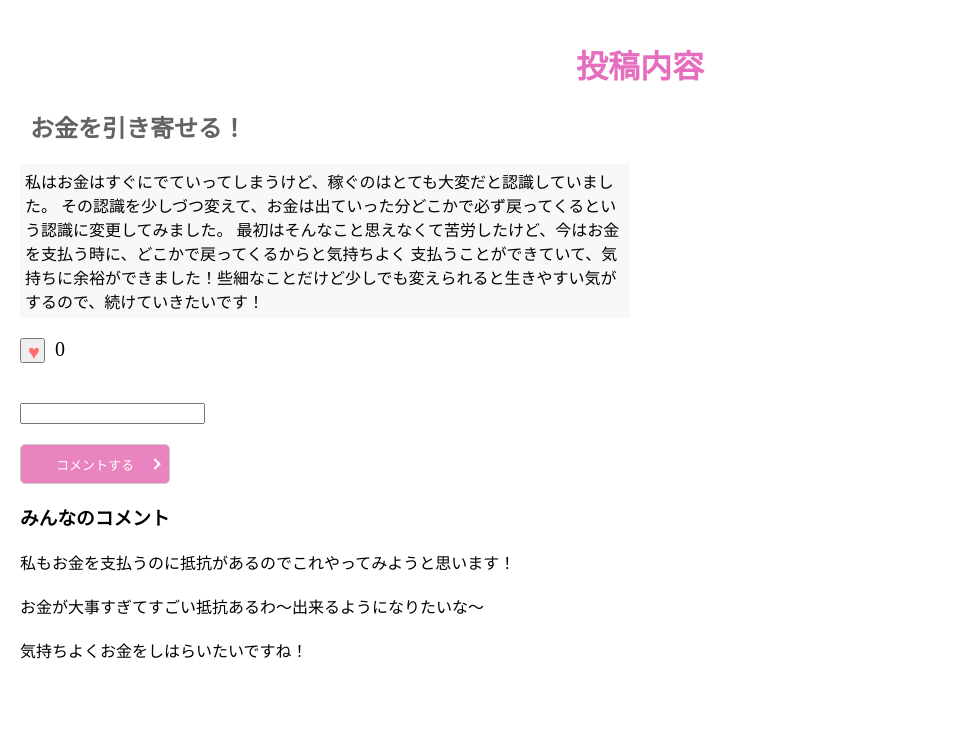
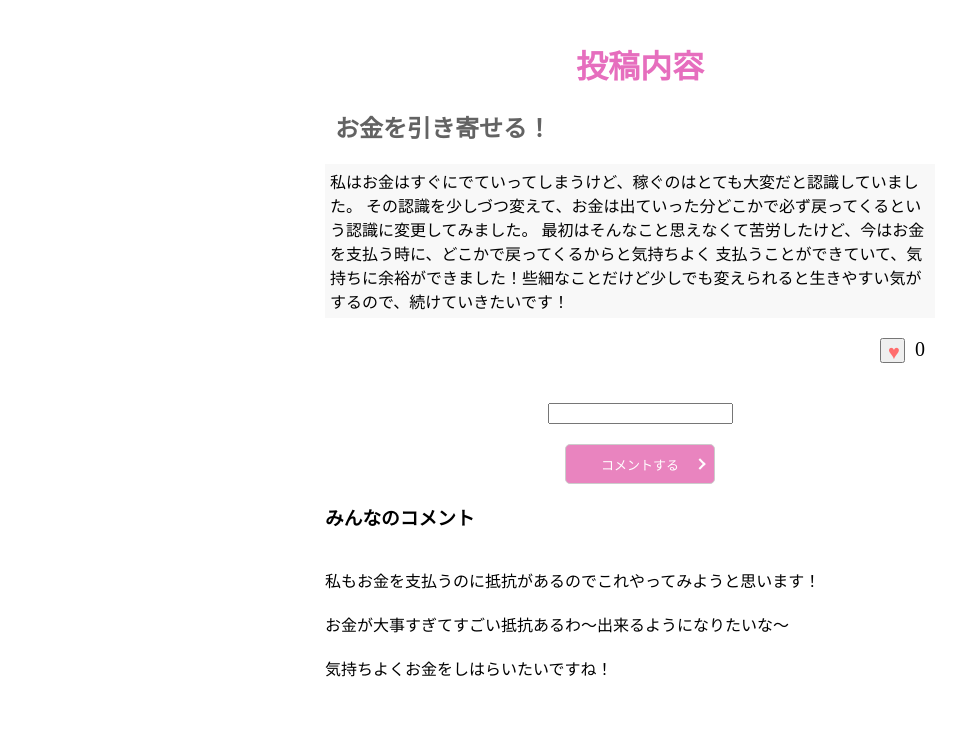
Before and after one commit to T-mihoshi/mind_ch, a Django app: page /post-info/1/ in a window 1280 px wide. Shown: the part 68-808 px from the top of the page, without its empty margins (0-968 px from the left). Before the commit the page ends 727 px from the top, so only its background shows below. Run offline with Django 4.2, Linux system fonts and the light colour scheme; a user stored in the database is signed in; data comes from the database, SQL or seed files in the repository; both versions use the stored data as it was after the commit.

Commit message:
ログインできた、4回目

```diff
--- a/mind_ch_db/templates/comment.html
+++ b/mind_ch_db/templates/comment.html
@@ -1,39 +1,36 @@
 {% extends "base.html" %}
 {% block content %}
-<main>
-    <h1>投稿内容</h1>
+<main id="post_info_box">
     <!-- post -->
     <div class="post_info">
+        <h1>投稿内容</h1>
         <div><h2>{{ post_info.post_title }}</h2>
         <div id="post_content">{{ post_info.post_content }}</div>
-        <div>
+        <div class="flex_column">
             {% if user.is_authenticated %}
-        <form action="{% url 'good_toggle' post_info.id %}" method="post">
+            <form action="{% url 'good_toggle' post_info.id %}" method="post" class="end" style="max-width: 580px;">
                 {% csrf_token %}
-            <div class="good_box">
+                <div class="good_box" style="max-width: 580px;">
                     <button class="good_hart" type="submit">
                         <div style="margin-bottom:7px; margin-right: 10px; font-size: 20px;">♥</div>
                     </button>
-                <div style="margin-left: 10px; font-size: 20px;">{{ good_count }}</div>
+                    <div style="margin-left: 10px; font-size: 20px;" >{{ good_count }}</div>
                 </div>
             </form>
             {% else %}
-            <div class="good_box">
+            <div class="good_box" style="max-width: 580px;">
                 <div  class="red" style="margin-bottom:7px; margin-right: 10px; font-size: 20px;">♥</div>
                 <div>{{ good_count }}</div>
             </div>
             {% endif %}
-
             <form method="post" action="{% url 'post_info_detail' post_info.id %}">
                 {% csrf_token %}
-            <div class="comment_add">{{ form.comment }}</div>
-            <div><button class="submitbtn" type="submit">コメントする</button></div>
+                <div class="comment_add center">{{ form.comment }}</div>
+                <div class="center"><button class="submitbtn" type="submit">コメントする</button></div>
             </form>
-        <h3>みんなのコメント</h3>
+            <div><h3>みんなのコメント</h3></div>
             {% for comment in comments %}
-
-            <div class="comment_info">{{ comment.comment }}</div>
-
+                <div class="comment_info" style="max-width: 620px;">{{ comment.comment }}</div>
             {% endfor %}
         </div>
         <!-- その他のフィールドを表示 -->
--- a/static/css/style.css
+++ b/static/css/style.css
@@ -96,6 +96,11 @@ p{
     justify-content: center;
 }
 
+.end{
+    display: flex;
+    justify-content: end;
+}
+
 .center_2{
     height: 40px;
     width: 150px;
@@ -130,7 +135,7 @@ p{
 
 
 #genre_title{
-    text-align: end;
+    text-align: center;
     font-size: 14px;
     text-decoration: none;
     margin-top: 30px;
@@ -150,6 +155,16 @@ p{
 
 .post_info{
     margin-bottom: 40px;
+}
+
+.post_info h2{
+    max-width: 610px;
+}
+
+#post_info_box{
+    width: auto;
+    display: flex;
+    justify-content: center;
 }
 
 .comment_add{
```
Also changed, not shown: mind_ch_db/templates/posts_edit.html (+18 -8 lines), db.sqlite3. Lines whose indentation alone changed are shown as unchanged.
